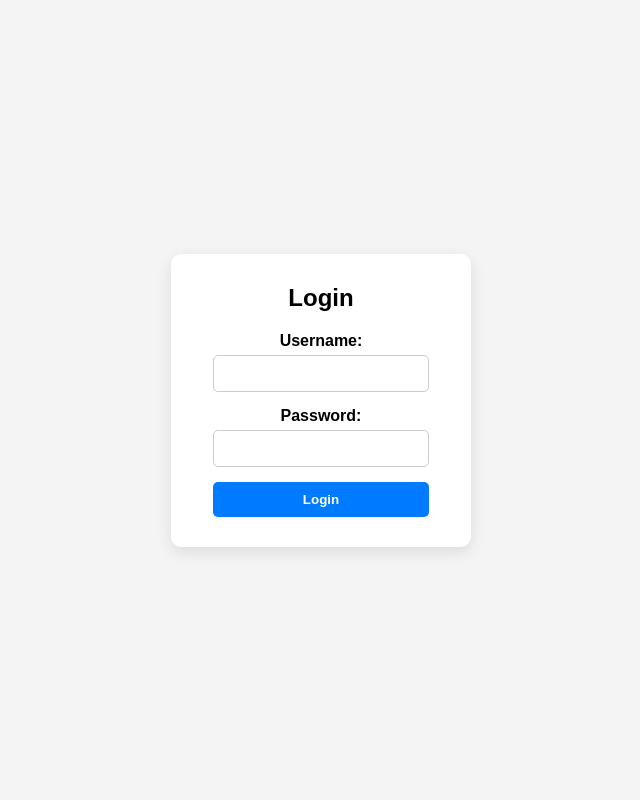
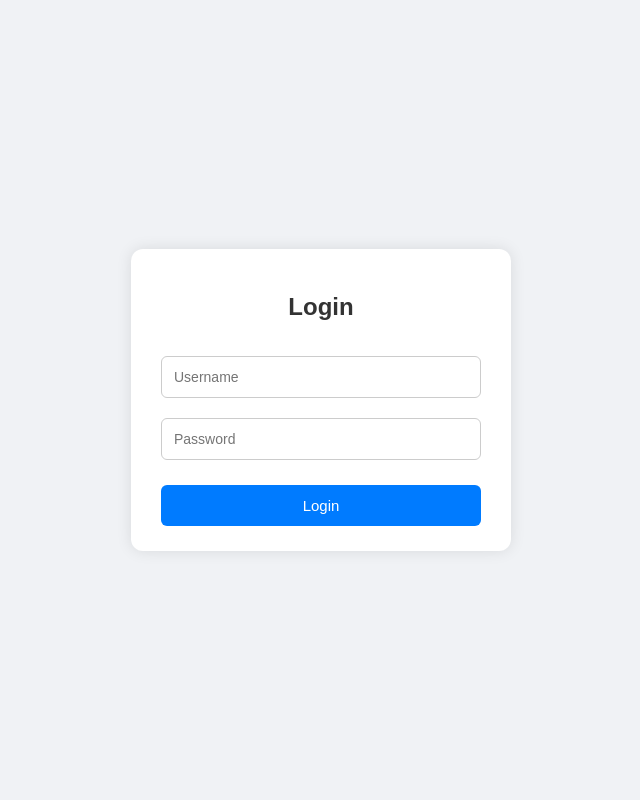
Before and after one commit to Just-JKB/E-ShopManage-Comprehensive-Online-Retail-Application-Management-System, a PHP site: page /Login.html in a window 1280 px wide. Shown: the whole page, without its empty margins (319-959 px from the left). Run offline with PHP 8.4, Linux system fonts and the light colour scheme.

Commit message:
updated login

```diff
--- a/Login/Login.html
+++ b/Login/Login.html
@@ -1,19 +1,17 @@
 <!DOCTYPE html>
 <html>
 <head>
-    <title>Simple Login</title>
+    <title>Login</title>
     <link rel="stylesheet" href="styles.css">
 </head>
 <body>
-    <form action="login.php" method="post">
+    <div class="box">
         <h2>Login</h2>
-        <label>Username:</label>
-        <input type="text" name="username" required>
-
-        <label>Password:</label>
-        <input type="password" name="password" required>
-
-        <input type="submit" value="Login">
-    </form>
+        <form action="login.php" method="post">
+            <input type="text" name="username" placeholder="Username" required><br>
+            <input type="password" name="password" placeholder="Password" required><br>
+            <input type="submit" value="Login">
+        </form>
+    </div>
 </body>
 </html>
--- /dev/null
+++ b/Login/logout.php
@@ -0,0 +1,6 @@
+<?php
+session_start();
+session_destroy();
+header("Location: login.html");
+exit();
+?>
--- a/Login/styles.css
+++ b/Login/styles.css
@@ -1,61 +1,71 @@
-/* style.css */
-
-* {
-    box-sizing: border-box;
+/* Reset and Base */
+body {
+    background: #f0f2f5;
+    font-family: Arial, sans-serif;
+    height: 100vh;
     margin: 0;
-    padding: 0;
-}
-
-body {
-    font-family: Arial, sans-serif;
-    background-color: #f4f4f4;
-    height: 100vh;
     display: flex;
     justify-content: center;
     align-items: center;
 }
 
-form {
-    background-color: white;
-    padding: 30px;
-    border-radius: 10px;
-    box-shadow: 0 5px 15px rgba(0, 0, 0, 0.1);
-    width: 300px;
-    text-align: center; /* center the content inside the form */
-}
-
-h2 {
-    margin-bottom: 20px;
-}
-
-label {
-    display: block;
-    margin-bottom: 5px;
-    font-weight: bold;
+/* Shared Box Styling (for login and dashboards) */
+.box {
+    background: white;
+    padding: 25px 30px;
+    border-radius: 12px;
+    box-shadow: 0 0 15px rgba(0,0,0,0.1);
+    width: 320px;
     text-align: center;
 }
 
+/* Headings */
+h1, h2 {
+    margin-bottom: 25px;
+    color: #333;
+}
+
+/* Inputs */
 input[type="text"],
 input[type="password"] {
-    width: 90%;
-    padding: 10px;
-    margin-bottom: 15px;
+    width: 100%;
+    padding: 12px;
+    margin: 10px 0;
     border: 1px solid #ccc;
-    border-radius: 5px;
-    text-align: center; /* center the text inside inputs */
+    border-radius: 6px;
+    font-size: 14px;
+    box-sizing: border-box;
 }
 
+/* Submit Button */
 input[type="submit"] {
-    width: 90%;
-    padding: 10px;
+    width: 100%;
+    padding: 12px;
+    margin-top: 15px;
     background-color: #007bff;
     color: white;
+    font-size: 15px;
     border: none;
-    border-radius: 5px;
+    border-radius: 6px;
     cursor: pointer;
-    font-weight: bold;
+    transition: background-color 0.3s;
 }
 
 input[type="submit"]:hover {
     background-color: #0056b3;
 }
+
+/* Logout Link */
+.logout-link {
+    display: inline-block;
+    margin-top: 20px;
+    padding: 10px 20px;
+    text-decoration: none;
+    background: #d9534f;
+    color: white;
+    border-radius: 8px;
+}
+
+.logout-link:hover {
+    background: #c9302c;
+}
```
Also changed, not shown: Login/Login.php (+16 -12 lines), Login/admin.php (added, +20 -0 lines), Login/dashboard.php (added, +20 -0 lines), database.php (+40 -11 lines).
